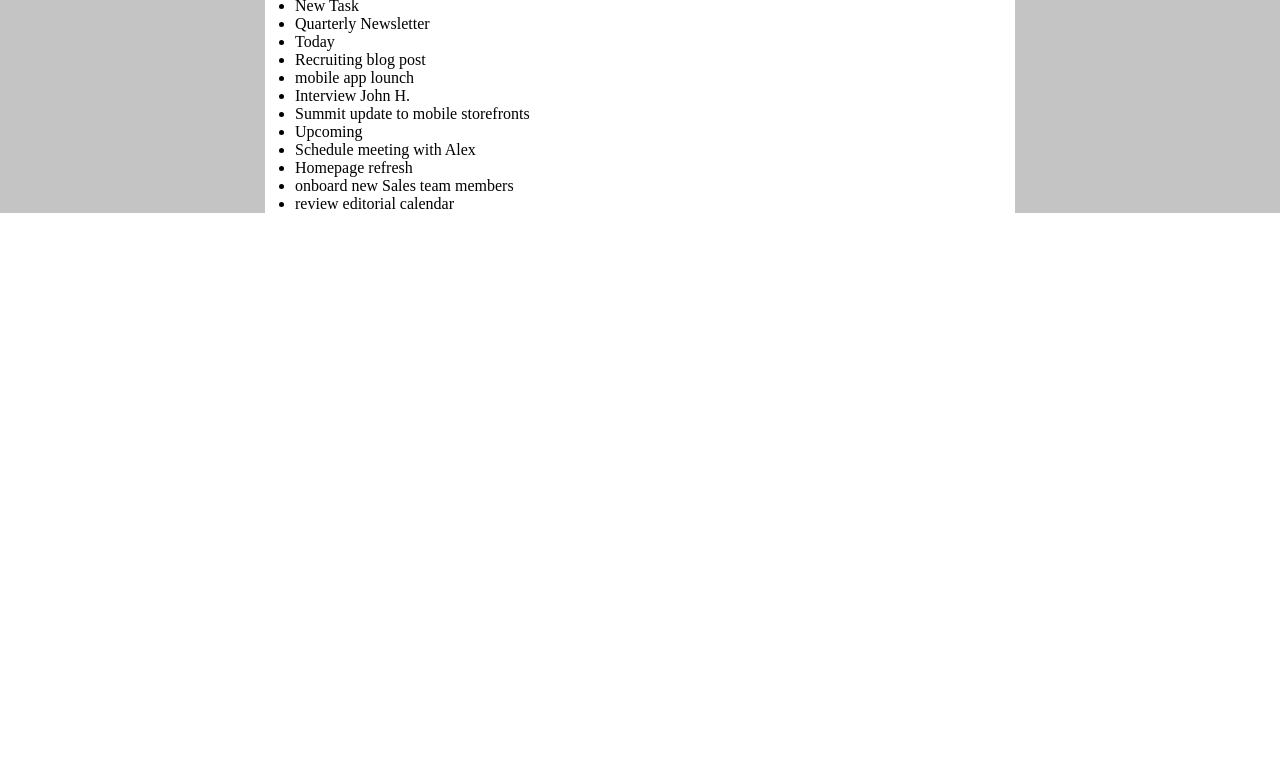
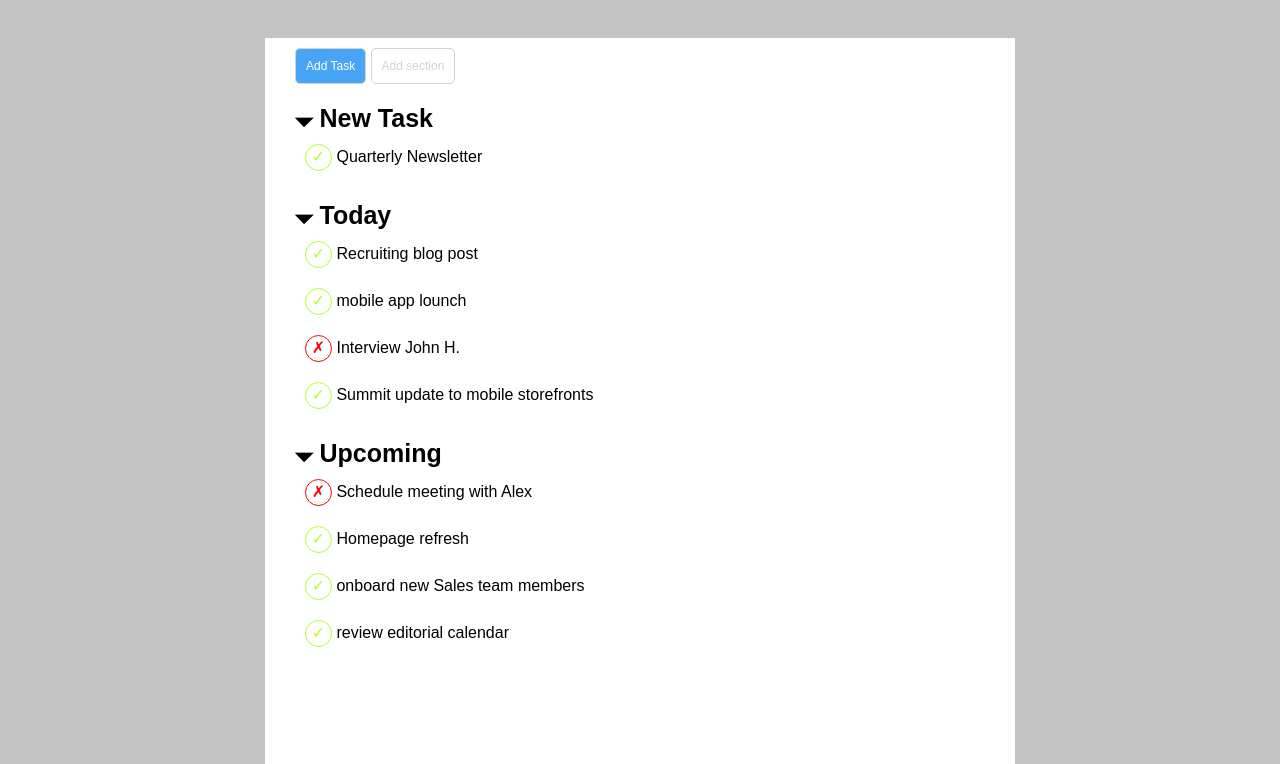
Before and after one commit to andreamaluta/html-css-toboolist, a plain HTML site: page index.html in a window 1280 px wide. Shown: the part 122-886 px from the top of the page. Before the commit the page ends 800 px from the top, so only its background shows below. Drawn offline with Linux system fonts and the light colour scheme; a web font is replaced by a local one.

Commit message:
[UPD] added css for the list

```diff
--- a/css/style.css
+++ b/css/style.css
@@ -2,6 +2,10 @@
     padding: 0;
     margin: 0;
     box-sizing: border-box;
+}
+
+body{
+    font-family: 'Atkinson+Hyperlegible+Next:ital', sans-serif;
 }
 
 header{
@@ -17,7 +21,6 @@ header{
     display: inline-block;
     vertical-align: middle;
     font-size: 35px;
-    font-family: 'Atkinson+Hyperlegible+Next:ital', sans-serif;
     font-weight: bold;
 }
 
@@ -25,12 +28,15 @@ header{
 
 main{
     background-color: rgb(196, 196, 196);
+    padding-top: 80px;
+    padding-bottom: 1000px;
 }
 
 .container{
     width: 750px;
     margin: 0 auto;
     background-color: white;
+    height: 1000px;
 }
 
 .section{
@@ -43,8 +49,8 @@ main{
     border: 1px solid grey;
     border-radius: 5px;
     border-color: lightgrey;
-    font-size: 15px;
-    padding: 5px;
+    font-size: 12px;
+    padding: 10px;
 }
 
 #add-task-style{
@@ -55,3 +61,49 @@ main{
 #add-section-style{
     color: lightgrey;
 }
+
+.division-list{
+    padding-top: 20px;
+}
+
+.list-title{
+    font-weight: bold;
+    font-size: 25px;
+    list-style: none;
+}
+
+.list-title-enti{
+    font-size: 20px;
+}
+
+.list-element{
+    list-style: none;
+    padding: 10px;
+}
+
+.point-check{
+    width: 27px;
+    height: 27px;
+    border-radius: 50%;
+    border: 1px solid greenyellow;
+    display: inline-block;
+    padding: 2px;
+    text-align: center;
+    color: greenyellow;
+}
+
+.point-cross{
+    width: 27px;
+    height: 27px;
+    border-radius: 50%;
+    border: 1px solid red;
+    display: inline-block;
+    padding: 2px;
+    text-align: center;
+    color: red;
+}
+
+/* .check-point{ */
+    border-color: greenyellow;
+    color: greenyellow;
+}
--- a/index.html
+++ b/index.html
@@ -20,30 +20,33 @@
             <div class="section">
                 <span class="add-style" id="add-task-style">Add Task</span>
                 <span class="add-style" id="add-section-style">Add section</span>
+
                 <div>
-                    <ul>
-                        <li>
-                            New Task
+                    <ul class="division-list">
+                        <li class="list-title">
+                            <span>&#x1F783;</span> New Task
                         </li>
-                        <li>Quarterly Newsletter</li>
+                        <li class="list-element"> <div class="point-check">&#x2713;</div> Quarterly Newsletter</li>
                     </ul>
-                    <ul>
-                        <li>
-                            Today
+
+                     <ul class="division-list">
+                        <li class="list-title">
+                            <span>&#x1F783;</span> Today
                         </li>
-                        <li>Recruiting blog post</li>
-                        <li>mobile app lounch</li>
-                        <li>Interview John H.</li>
-                        <li>Summit update to mobile storefronts</li>
+                        <li class="list-element"><div class="point-check">&#x2713;</div> Recruiting blog post</li>
+                        <li class="list-element"><div class="point-check">&#x2713;</div> mobile app lounch</li>
+                        <li class="list-element"><div class="point-cross">&#x2717;</div> Interview John H.</li>
+                        <li class="list-element"><div class="point-check">&#x2713;</div> Summit update to mobile storefronts</li>
                     </ul>
-                    <ul>
-                        <li>
-                            Upcoming
+
+                    <ul class="division-list">
+                        <li class="list-title">
+                            <span>&#x1F783;</span> Upcoming
                         </li>
-                        <li>Schedule meeting with Alex</li>
-                        <li>Homepage refresh</li>
-                        <li>onboard new Sales team members</li>
-                        <li>review editorial calendar</li>
+                        <li class="list-element"><div class="point-cross">&#x2717;</div> Schedule meeting with Alex</li>
+                        <li class="list-element"><div class="point-check">&#x2713;</div> Homepage refresh</li>
+                        <li class="list-element"><div class="point-check">&#x2713;</div> onboard new Sales team members</li>
+                        <li class="list-element"><div class="point-check">&#x2713;</div> review editorial calendar</li>
                     </ul>
                 </div>
             </div>
```
